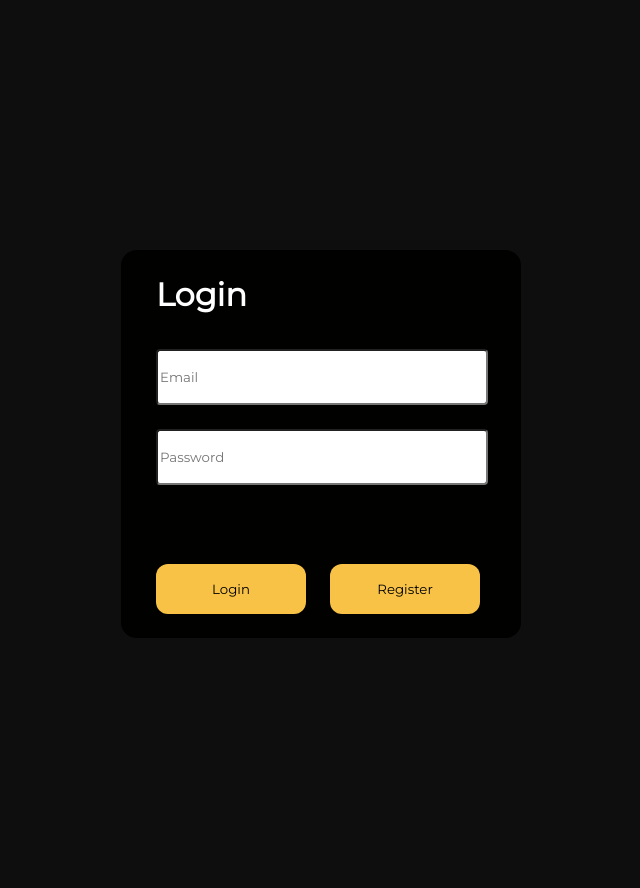
After one commit to Mahdi-Saqqa/PodCasti, a Django app: page /login in a window 1280 px wide. The commit adds this page. Shown: the whole page, without its empty margins (319-959 px from the left). Run offline with Django 3.2, Linux system fonts and the light colour scheme.

Commit message:
switching to dark mode and uploading the login page

```diff
--- a/myapp/static/style.css
+++ b/myapp/static/style.css
@@ -0,0 +1,73 @@
+* {
+    font-family: 'Montserrat', sans-serif;
+}
+
+.logo {
+    width: 9.5em;
+}
+
+body,
+html {
+    margin: 0px;
+    padding: 0px;
+    background-color: #0E0E0E;
+}
+
+.login-box {
+    background-color: #010100;
+    border-radius: 4%;
+    width: 400px;
+    height: 388px;
+    margin: 250px auto;
+    position: relative;
+}
+
+.login-box h1 {
+    color: #FFFFFF;
+    margin: 0px 35px;
+    margin-bottom: 35px;
+    padding-top: 25px;
+}
+
+.login-box form input {
+    display: block;
+    border-radius: 4px;
+    width: 324px;
+    height: 50px;
+    margin-left: 35px;
+    margin-right: 41px;
+    margin-bottom: 24px;
+}
+
+#submit {
+    display: inline;
+    color: #010100;
+    background-color: #f8c246;
+    border: 2px solid transparent;
+    border-radius: 12px;
+    width: 150px;
+    height: 50px;
+    position: absolute;
+    bottom: 0;
+}
+
+#pwdreset {
+    display: block;
+    color: #FFFFFF;
+    text-decoration: none;
+    margin: 20px 0px;
+    margin-left: 225px;
+}
+
+#register-button {
+    display: inline;
+    color: #010100;
+    background-color: #f8c246;
+    border: 2px solid transparent;
+    border-radius: 12px;
+    width: 150px;
+    height: 50px;
+    position: absolute;
+    bottom: 0;
+    right: 0;
+}
--- /dev/null
+++ b/myapp/templates/login.html
@@ -0,0 +1,34 @@
+<!DOCTYPE html>
+<html lang="en">
+<head>
+    <meta charset="UTF-8">
+    <meta http-equiv="X-UA-Compatible" content="IE=edge">
+    <meta name="viewport" content="width=device-width, initial-scale=1.0">
+    <title>Login</title>
+      {% load static %}
+      <link rel="stylesheet" href="{% static 'style.css' %}">
+      <link href="https://fonts.googleapis.com/css2?family=Montserrat&display=swap" rel="stylesheet">
+    </head>
+    <body>
+        <div class="login-box">
+            <h1>Login</h1>
+            <form class="login-form" action="/login" method="post">
+                {% csrf_token %}
+              <input id="username" type="text" name="username" placeholder="Email">
+              <input id="password" type="password" name="password" placeholder="Password">
+              <!-- <a id="pwdreset" href="#">Forgot password?</a> -->
+              <input id="submit" type="submit" name="submit" value="Login">
+            </form>
+            <form action="https://www.w3docs.com/">
+              <input id="register-button" type="submit" name="register" value="Register">
+            </form>
+          </div>
+          {% if messages %}
+          <ul class="messages">
+              {% for message in messages %}
+              <li {% if message.tags %} class="{{ message.tags }}"{% endif %}>{{ message }}</li>
+              {% endfor %}
+          </ul>
+          {% endif %}
+    </body>
+</html>
--- a/myapp/urls.py
+++ b/myapp/urls.py
@@ -11,6 +11,7 @@ from django.conf.urls.static import static
 """
 urlpatterns = [
     path('', views.index),
+    path('login', views.login),
     path('home', views.home, name='home'),
     path('podcast/<int:podcast_id>/', views.podcast_detail, name='podcast_detail'),
     path('create_podcast/', views.create_podcast, name='create_podcast'),
--- a/myapp/views.py
+++ b/myapp/views.py
@@ -4,28 +4,38 @@ from django.contrib.auth.decorators import login_required
 from myapp.models import Podcast, Genre
 from myapp.forms import MP3UploadForm
 
+
 def index(request):
     return render(request, 'index.html')
+
+
+def login(request):
+    return render(request, 'login.html')
+
 
 def home(request):
     podcasts = Podcast.objects.all()
     return render(request, 'home.html', {'podcasts': podcasts})
+
 
 def podcast_detail(request, podcast_id):
     podcast = Podcast.objects.get(id=podcast_id)
     print(Podcast.objects.get(id=podcast_id).file.url)
     return render(request, 'podcast_detail.html', {'podcast': podcast})
 
-#@login_required
+# @login_required
+
+
 def create_podcast(request):
     if request.method == 'POST':
         form = MP3UploadForm(request.POST, request.FILES)
         if form.is_valid():
             podcast = form.save(commit=False)
-            #podcast.user = request.user
+            # podcast.user = request.user
             podcast.save()
             form.save_m2m()
-            messages.success(request, 'Your podcast has been uploaded successfully!')
+            messages.success(
+                request, 'Your podcast has been uploaded successfully!')
             return redirect('home')
     else:
         print("test")
```
Also changed, not shown: myapp/templates/index.html (+34 -22 lines), myapp/static/images/PodCasti.png, myapp/static/images/podcasti06.png (added), myapp/static/images/podcasti2.png (added).
